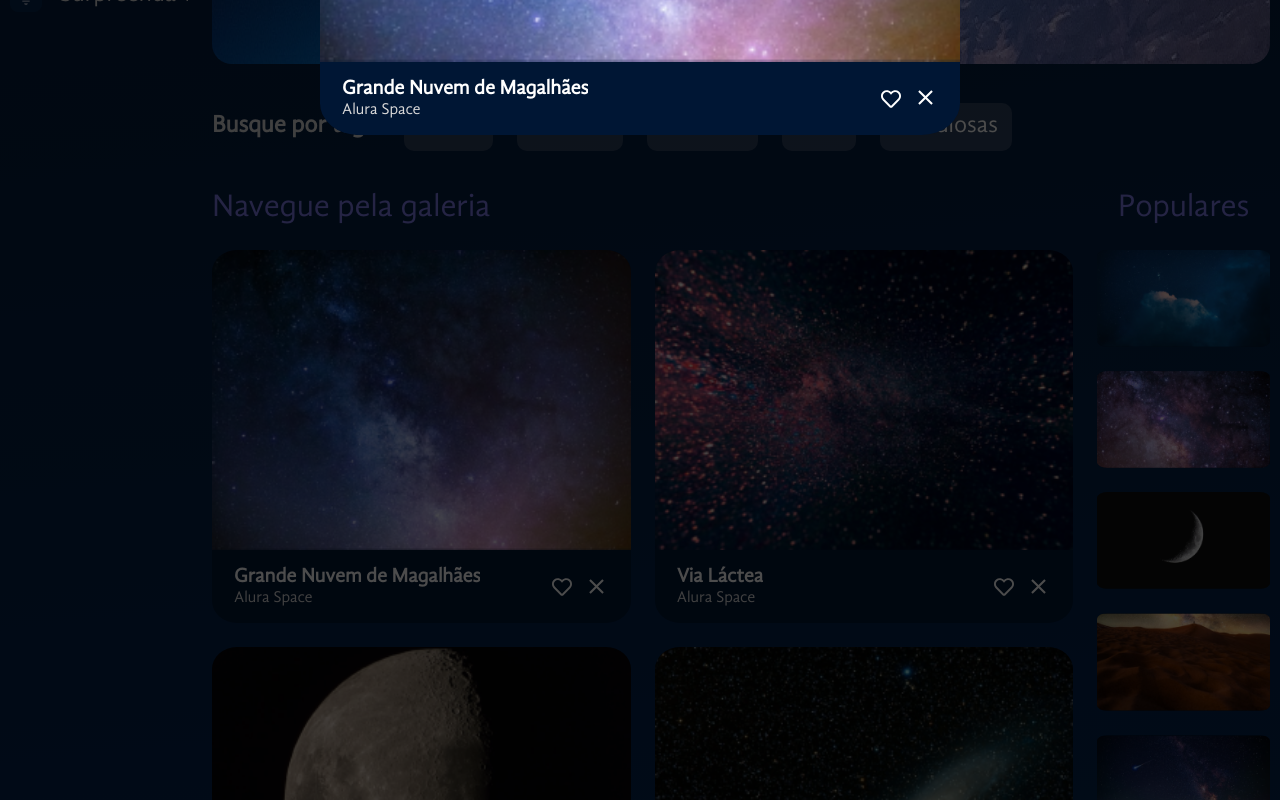
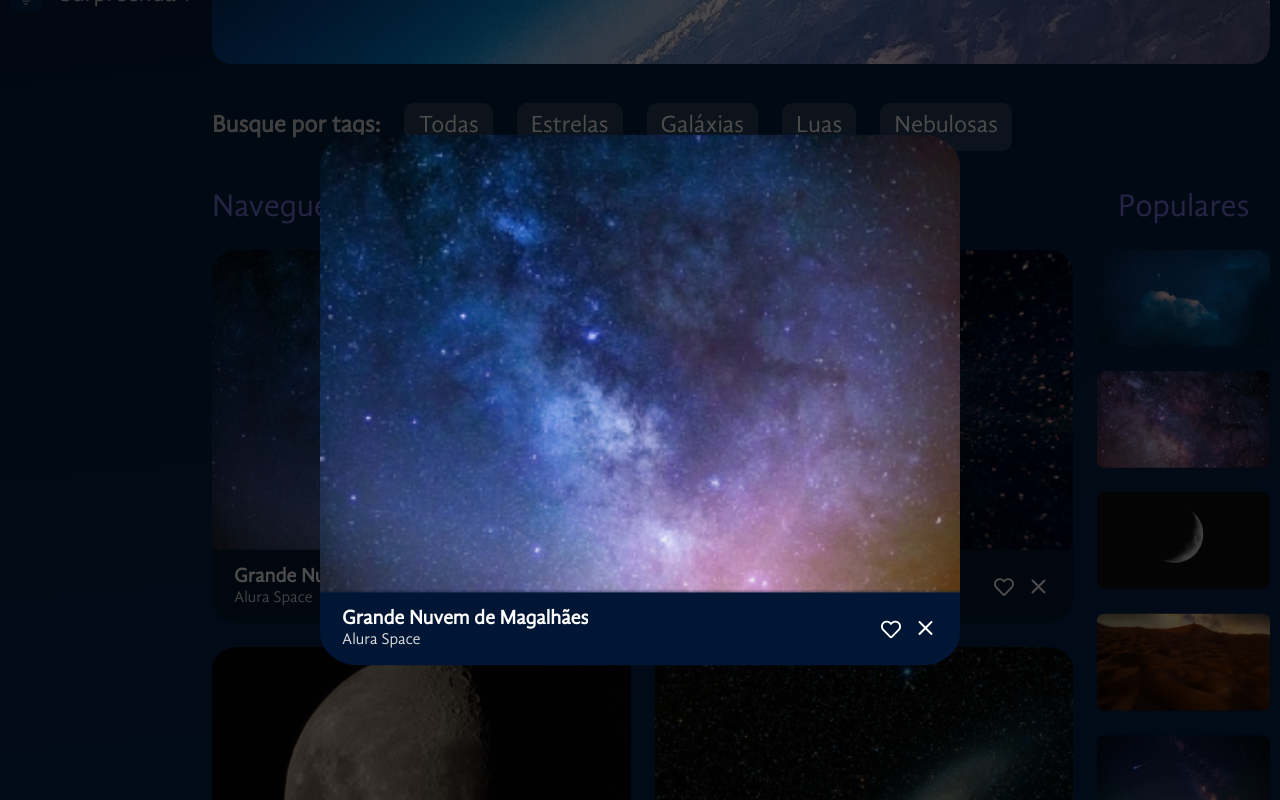
Before and after one commit to thyagoramon/SpaceApp-Alura, a React (Vite) app: page / in a window 1280 px wide. Both pictures are taken after a click on the picture 421 px from the left and 866 px from the top of the page. Shown: the part 466-1266 px from the top of the page. Built offline with nearby package versions, Linux system fonts and the light colour scheme.

Commit message:
função favoritar

```diff
--- a/src/App.jsx
+++ b/src/App.jsx
@@ -46,6 +46,22 @@ const App = () => {
   const [fotoSelecionada, setFotoSelecionada] = useState(null)
   const [modalOn, setModalOn] = useState(false)
 
+  const likeToggle = (foto) => {
+    if (foto.id === fotoSelecionada?.id) {
+      setFotoSelecionada({
+        ...fotoSelecionada,
+        favorita: !fotoSelecionada.favorita
+      })
+    }
+
+    setFotosDaGaleria(fotosDaGaleria.map(fotoDaGaleria => {
+      return {
+        ...fotoDaGaleria,
+        favorita: fotoDaGaleria.id === foto.id ? !fotoDaGaleria.favorita : fotoDaGaleria.favorita
+      }
+    }))
+  }
+
   return (
     <FundoGradiente>
       <EstilosGlobais/>
@@ -58,19 +74,22 @@ const App = () => {
               <h2>A galeria mais<br/>completa de<br/>fotos do espaço!</h2>
             </Banner>
             <Galeria
-              fotosFeed={fotosDaGaleria}
+              dados={fotosDaGaleria}
               fotosPopulares={fotosPopulares}
               ImageToModal={foto => setFotoSelecionada(foto)}
               modalOn={modalOn}
               setModalOn={setModalOn}
+              likeToggle={likeToggle}
             />
           </Conteudo>
         </MainContainer>
       </AppContainer>
       <ModalZoom
-        foto={fotoSelecionada}
+        dados={fotoSelecionada}
         modalOn={modalOn}
         setModalOn={setModalOn}
+        likeToggle={likeToggle}
+        ImageToModal={foto => setFotoSelecionada(foto)}
       />
     </FundoGradiente>
   )
--- a/src/componentes/Galeria/Card/index.jsx
+++ b/src/componentes/Galeria/Card/index.jsx
@@ -1,5 +1,6 @@
 import { styled } from "styled-components"
 import { FaRegHeart, FaExpandAlt } from "react-icons/fa";
+import { FaHeart } from "react-icons/fa6";
 import { IoMdClose } from "react-icons/io";
 
 
@@ -58,7 +59,7 @@ const Icones = styled.div`
   }
 `
 
-const Card = ({ dados, ImageToModal, modalOn, setModalOn, simple = false }) => {
+const Card = ({ dados, ImageToModal, modalOn, setModalOn, simple = false, likeToggle }) => {
   const openModal = () => {
     ImageToModal(dados)
     setModalOn(true)
@@ -78,7 +79,10 @@ const Card = ({ dados, ImageToModal, modalOn, setModalOn, simple = false }) => {
             <p>{dados.fonte}</p>
           </Textos>
           <Icones>
-              <button><FaRegHeart /></button>
+              <button onClick={() => likeToggle(dados)}>
+                {dados.favorita ? <FaHeart /> : <FaRegHeart />}
+              </button>
+
               {modalOn ?
               <button className="btn-close" onClick={closeModal}><IoMdClose /></button>
               :
--- a/src/componentes/Galeria/Feed/index.jsx
+++ b/src/componentes/Galeria/Feed/index.jsx
@@ -15,18 +15,19 @@ const FeedContainer = styled.div`
   gap: 24px;
 `
 
-const Feed = ({fotos, ImageToModal, modalOn, setModalOn}) => {
+const Feed = ({dados, ImageToModal, modalOn, setModalOn, likeToggle}) => {
   return (
     <FeedStyled>
       <Titulo>Navegue pela galeria</Titulo>
       <FeedContainer>
-        {fotos.map((foto) => (
+        {dados.map((dado) => (
           <Card
-            key={foto.id}
-            dados={foto}
+            key={dado.id}
+            dados={dado}
             ImageToModal={ImageToModal}
             modalOn={modalOn}
             setModalOn={setModalOn}
+            likeToggle={likeToggle}
           />
         ))}
       </FeedContainer>
--- a/src/componentes/Galeria/index.jsx
+++ b/src/componentes/Galeria/index.jsx
@@ -22,16 +22,17 @@ const Content = styled.div`
 
 
 
-const Galeria = ({fotosFeed = [], fotosPopulares = [], ImageToModal, modalOn, setModalOn}) => {
+const Galeria = ({dados = [], fotosPopulares = [], ImageToModal, modalOn, setModalOn, likeToggle}) => {
   return (
     <GaleriaStyled>
       <Tags/>
       <Content>
         <Feed
-          fotos={fotosFeed}
+          dados={dados}
           ImageToModal={ImageToModal}
           modalOn={modalOn}
           setModalOn={setModalOn}
+          likeToggle={likeToggle}
         />
         <Populares
           fotos={fotosPopulares}
--- a/src/componentes/ModalZoom/index.jsx
+++ b/src/componentes/ModalZoom/index.jsx
@@ -5,11 +5,13 @@ const ModalZoomStyled = styled.dialog`
   background-color: transparent;
   border: none;
 
-  position: absolute;
-  top: 70px;
+  position: fixed;
+  top: 50%;
+  transform: translateY(-50%);
   width: 100%;
   max-width: 50vw;
-  margin: 0 auto;
+  margin: auto;
+  z-index: 10;
 `;
 
 const Overlay = styled.div`
@@ -19,19 +21,22 @@ const Overlay = styled.div`
   right: 0;
   bottom: 0;
   left: 0;
+  z-index: 1;
 `
 
-const ModalZoom = ({foto, modalOn, setModalOn}) => {
+const ModalZoom = ({dados, modalOn, setModalOn, likeToggle, ImageToModal }) => {
   return (
     <>
       {modalOn &&
         <>
-          <Overlay/>
+          <Overlay onClick={() => setModalOn(false)}/>
           <ModalZoomStyled open>
               <Card
-                dados={foto}
+                dados={dados}
                 modalOn={modalOn}
                 setModalOn={setModalOn}
+                likeToggle={likeToggle}
+                ImageToModal={ImageToModal}
               />
           </ModalZoomStyled>
         </>
--- a/src/fotos.json
+++ b/src/fotos.json
@@ -4,69 +4,79 @@
     "fonte": "Alura Space",
     "path": "/imagens/galeria/foto-1.png",
     "id": "1",
-    "tagId": 2
+    "tagId": 2,
+    "favorita": false
   },
   {
     "titulo": "Via Láctea",
     "fonte": "Alura Space",
     "path": "/imagens/galeria/foto-2.png",
     "id": "2",
-    "tagId": 2
+    "tagId": 2,
+    "favorita": false
   },
   {
     "titulo": "Lua: quarto minguante",
     "fonte": "Alura Space",
     "path": "/imagens/galeria/foto-3.png",
     "id": "3",
-    "tagId": 3
+    "tagId": 3,
+    "favorita": false
   },
   {
     "titulo": "Galáxia de Andrómeda",
     "fonte": "Alura Space",
     "path": "/imagens/galeria/foto-4.png",
     "id": "4",
-    "tagId": 2
+    "tagId": 2,
+    "favorita": false
   },
   {
     "titulo": "Estrela Pistola",
     "fonte": "Alura Space",
     "path": "/imagens/galeria/foto-5.png",
     "id": "5",
-    "tagId": 1
+    "tagId": 1,
+    "favorita": false
   },
   {
     "titulo": "Ilustração",
     "fonte": "Alura Space",
     "path": "/imagens/galeria/foto-6.png",
     "id": "6",
-    "tagId": 4
+    "tagId": 4,
+    "favorita": false
   },
   {
     "titulo": "Galáxia de Andrómeda",
     "fonte": "Alura Space",
     "path": "/imagens/galeria/foto-7.png",
     "id": "7",
-    "tagId": 2
+    "tagId": 2,
+    "favorita": false
   },
   {
     "titulo": "Ilustração",
     "fonte": "Alura Space",
     "path": "/imagens/galeria/foto-8.png",
     "id": "8",
-    "tagId": 4
+    "tagId": 4,
+    "favorita": false
   },
   {
     "titulo": "Céu estrelado",
     "fonte": "Alura Space",
     "path": "/imagens/galeria/foto-9.png",
     "id": "9",
-    "tagId": 1
+    "tagId": 1,
+    "favorita": false
   },
   {
     "titulo": "Ilustração",
     "fonte": "Alura Space",
     "path": "/imagens/galeria/foto-10.png",
     "id": "10",
-    "tagId": 1
+    "tagId": 1,
+    "favorita": false
   }
 ]
```
